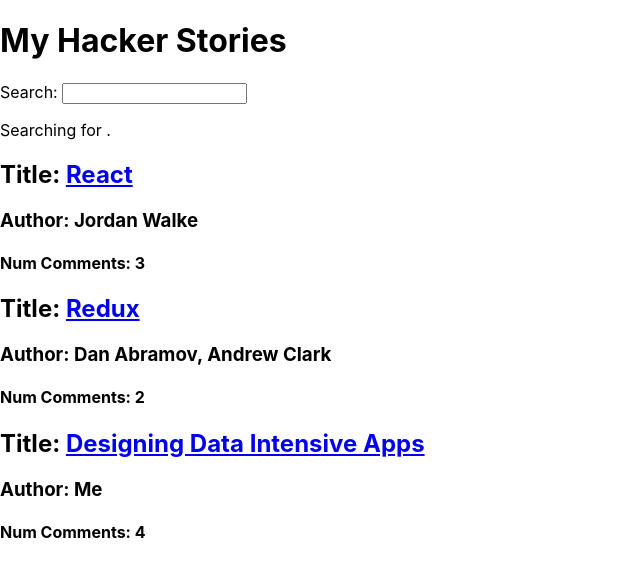
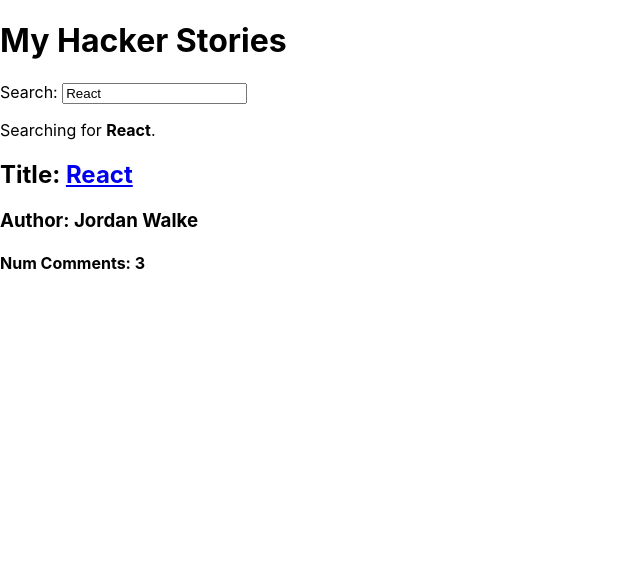
Before and after one commit to iqbalyarkhan/typescript, a React (Create React App) app: page / in a window 1280 px wide. Shown: the top 576 px of the page, without its empty margins (0-640 px from the left). Built offline with nearby package versions, Linux system fonts and the light colour scheme.

Commit message:
Making Search a controlled component
We're making Search a controlled component by passing in an initial state

```diff
--- a/src/App.js
+++ b/src/App.js
@@ -29,7 +29,8 @@
     },
   ];
 
-  const [searchTerm, setSearchTerm] = React.useState('');
+  // Adding an initial state here will affect what's filtered in the list
+  const [searchTerm, setSearchTerm] = React.useState('React');
 
   const handleSearch = event => {
     setSearchTerm(event.target.value);
```
